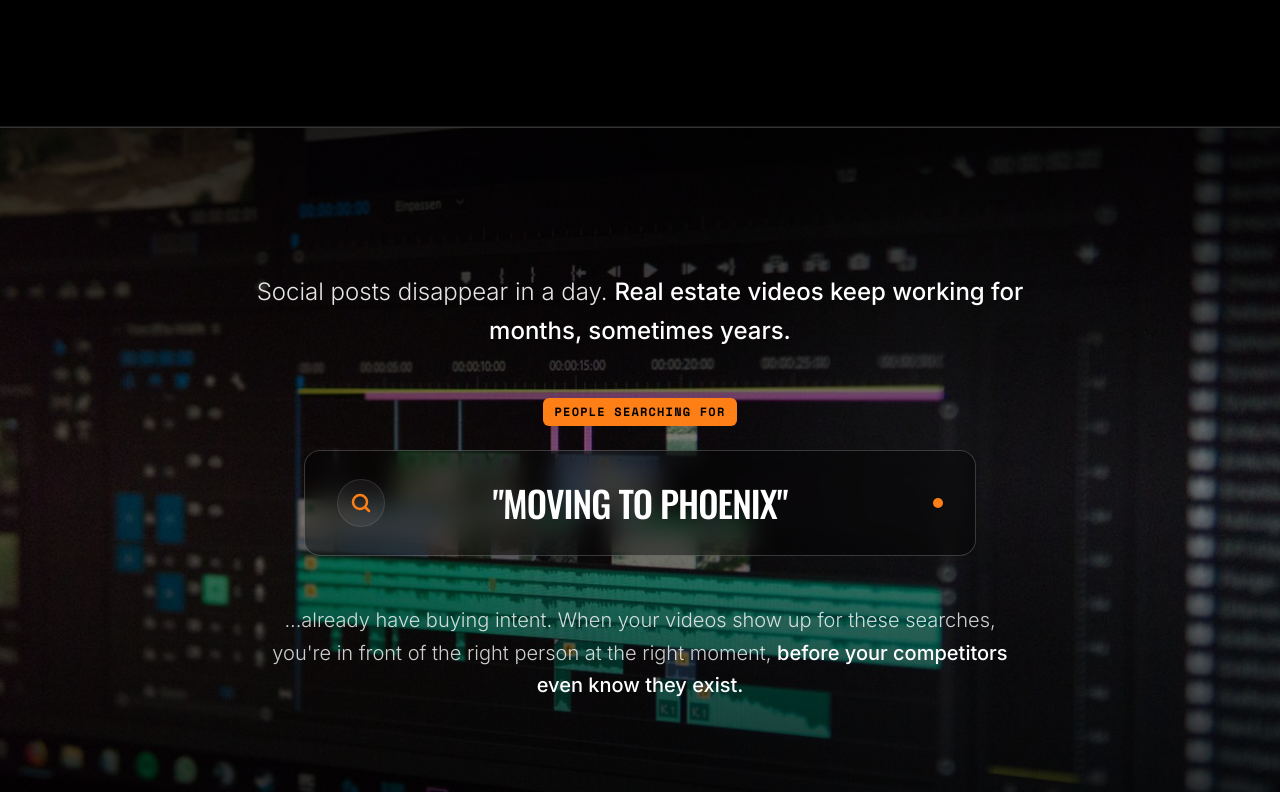
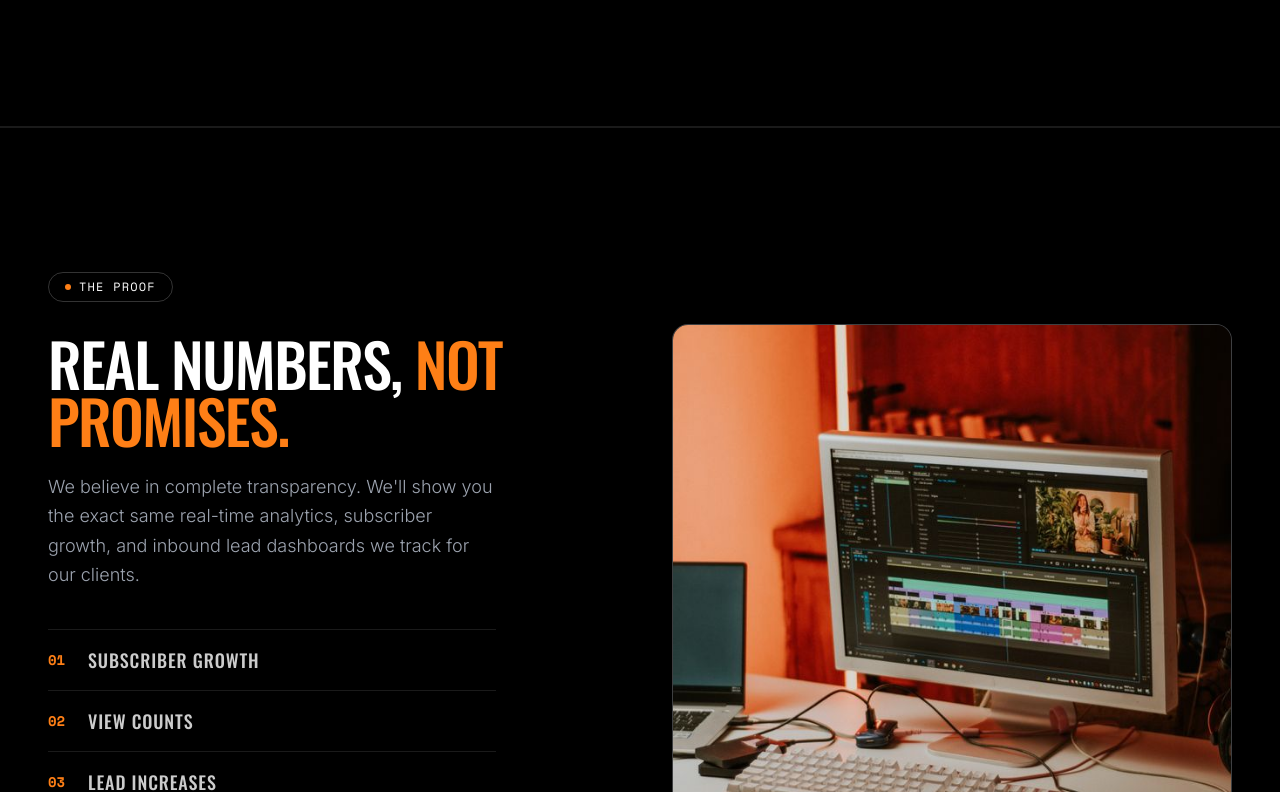
Before and after one commit to saimsultan380/clixmedia, a Next.js app: page / in a window 1280 px wide. Shown: the part 5988-6780 px from the top of the page. Built offline with nearby package versions, Linux system fonts and the light colour scheme.

Commit message:
first commit

```diff
--- a/src/app/page.tsx
+++ b/src/app/page.tsx
@@ -32,8 +32,8 @@ export default function Home() {
       <WhyChooseUs />
       <div className="w-full border-b border-white/10" />
       <ServicesGrid />
-      <div className="w-full border-b border-white/10" />
-      <SearchIntentSection />
+      {/* <div className="w-full border-b border-white/10" />
+      <SearchIntentSection /> */}
       <div className="w-full border-b border-white/10" />
       <ResultsSection />
       <div className="w-full border-b border-white/10" />
```
